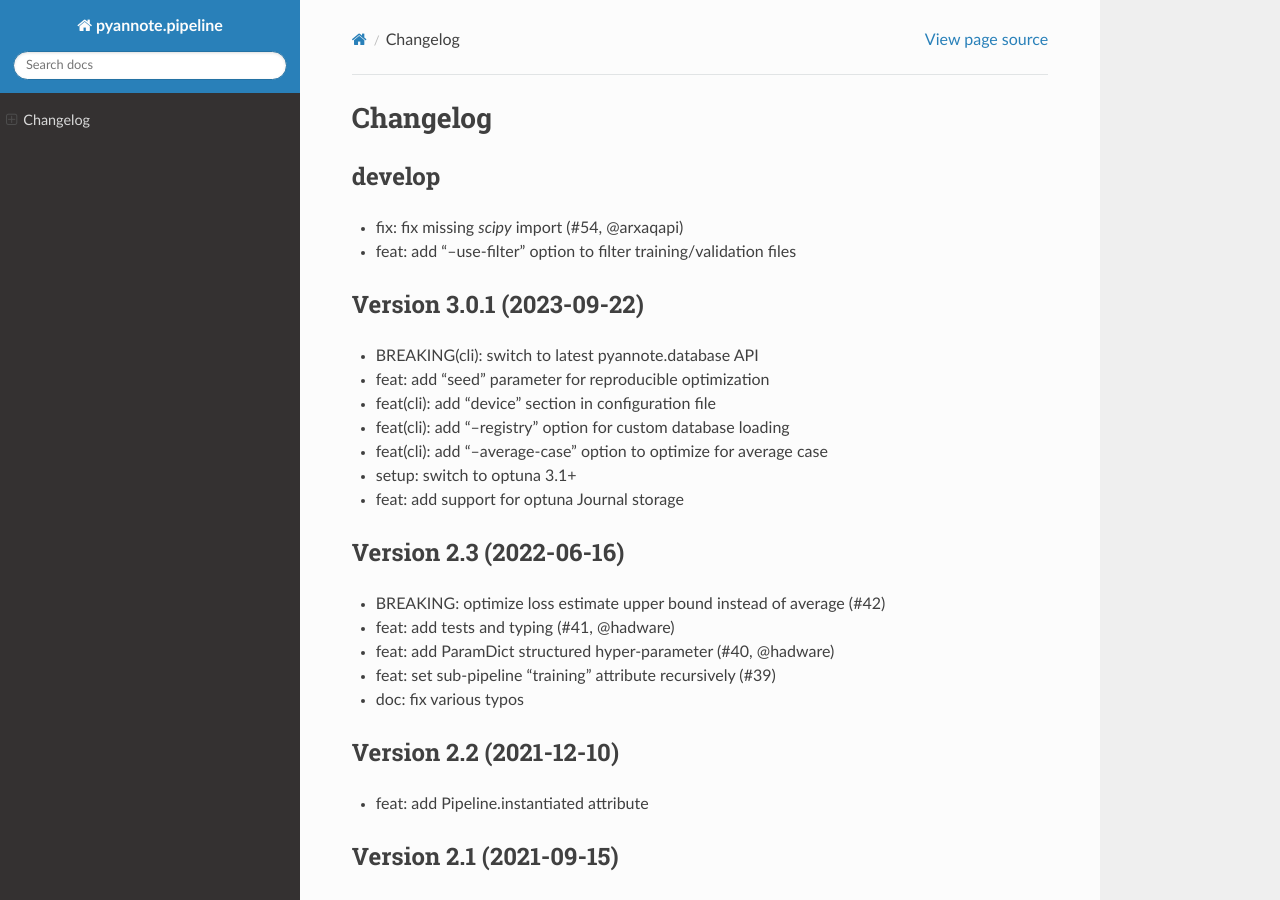
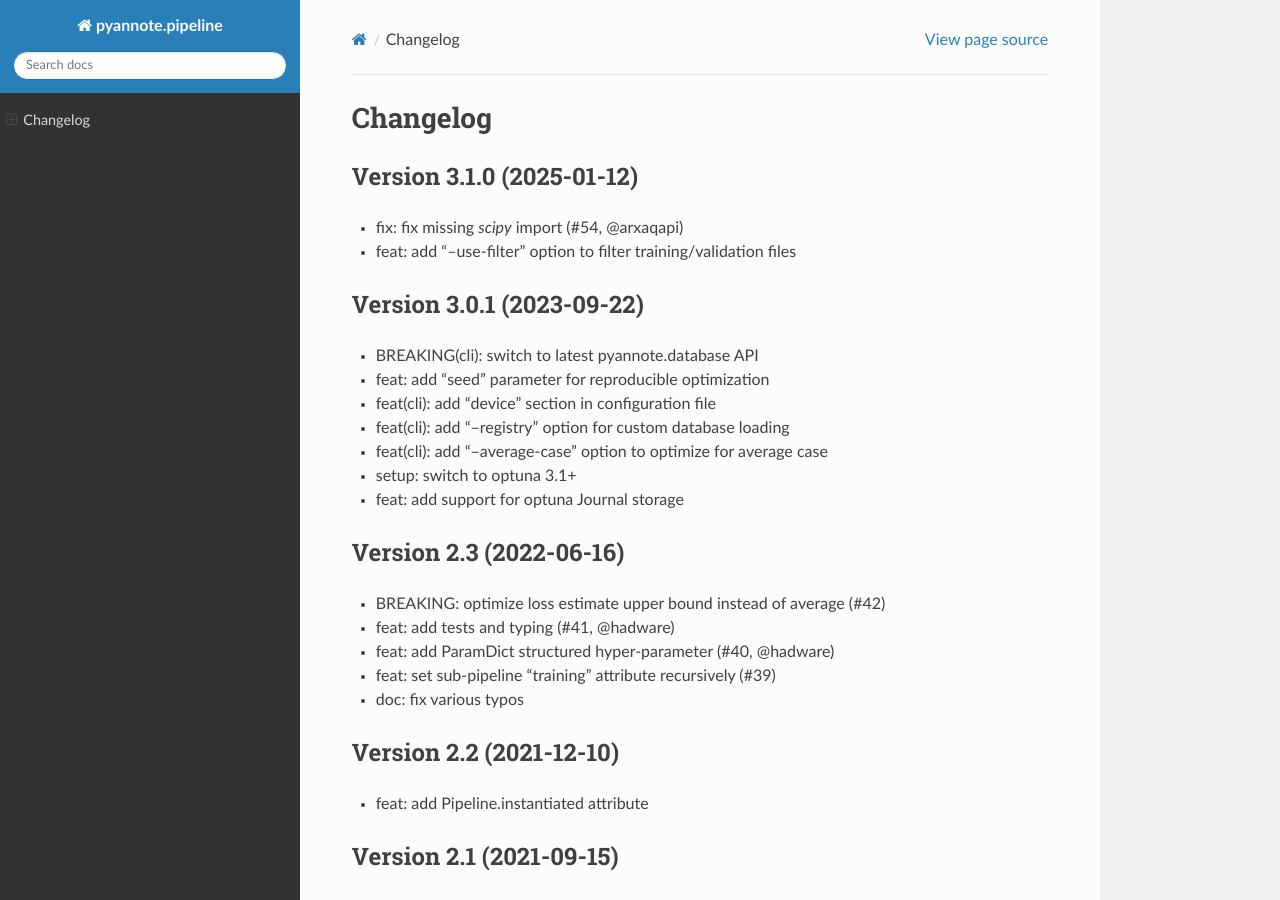
Before and after one commit to pyannote/pyannote-pipeline, a Sphinx documentation site: the page built from doc/source/changelog.rst, in a window 1280 px wide and 900 px high. Built offline with Sphinx 7.4.7 and the Read the Docs theme 3.1.0, drawn with Linux system fonts in a browser that asks for light colours.

Commit message:
doc: update changelog

```diff
--- a/doc/source/changelog.rst
+++ b/doc/source/changelog.rst
@@ -2,8 +2,8 @@
 Changelog
 #########
 
-develop
-~~~~~~~~
+Version 3.1.0 (2025-01-12)
+~~~~~~~~~~~~~~~~~~~~~~~~~~
 
 - fix: fix missing `scipy` import (#54, @arxaqapi)
 - feat: add "--use-filter" option to filter training/validation files
```
